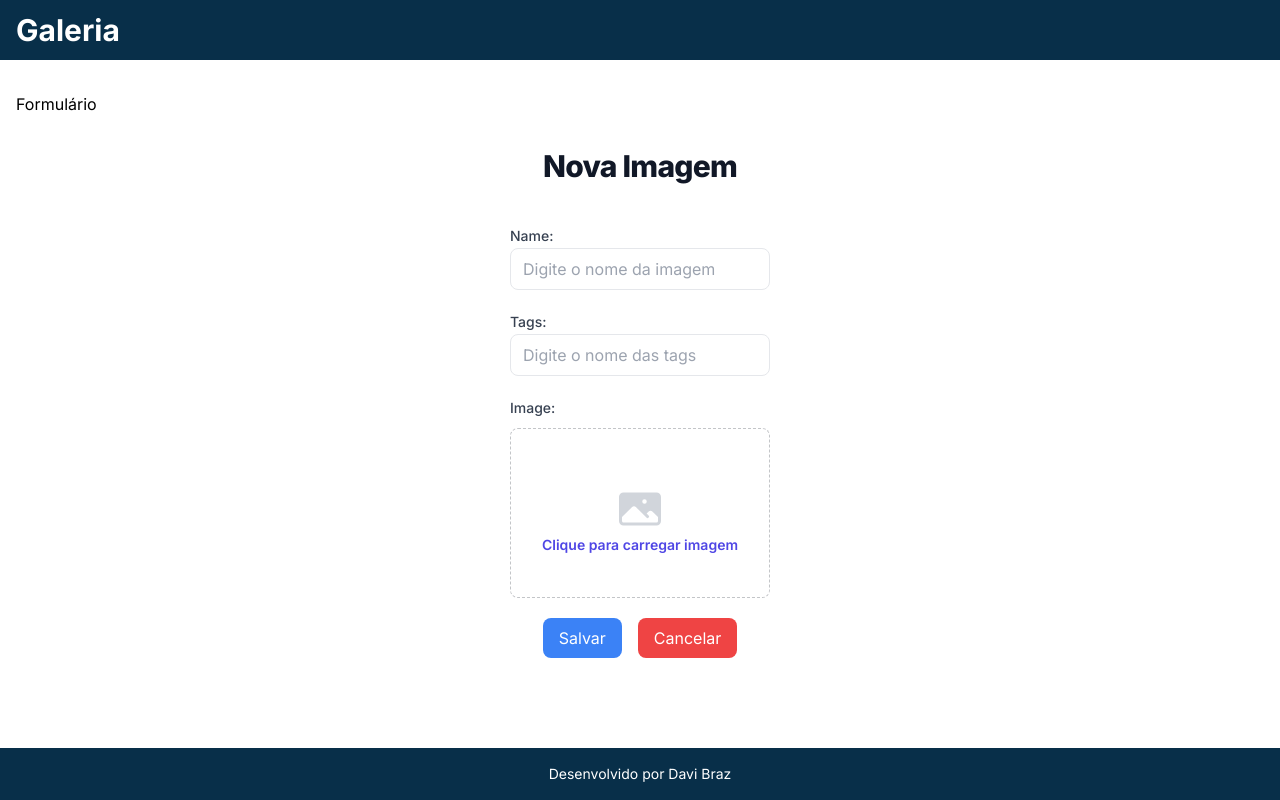
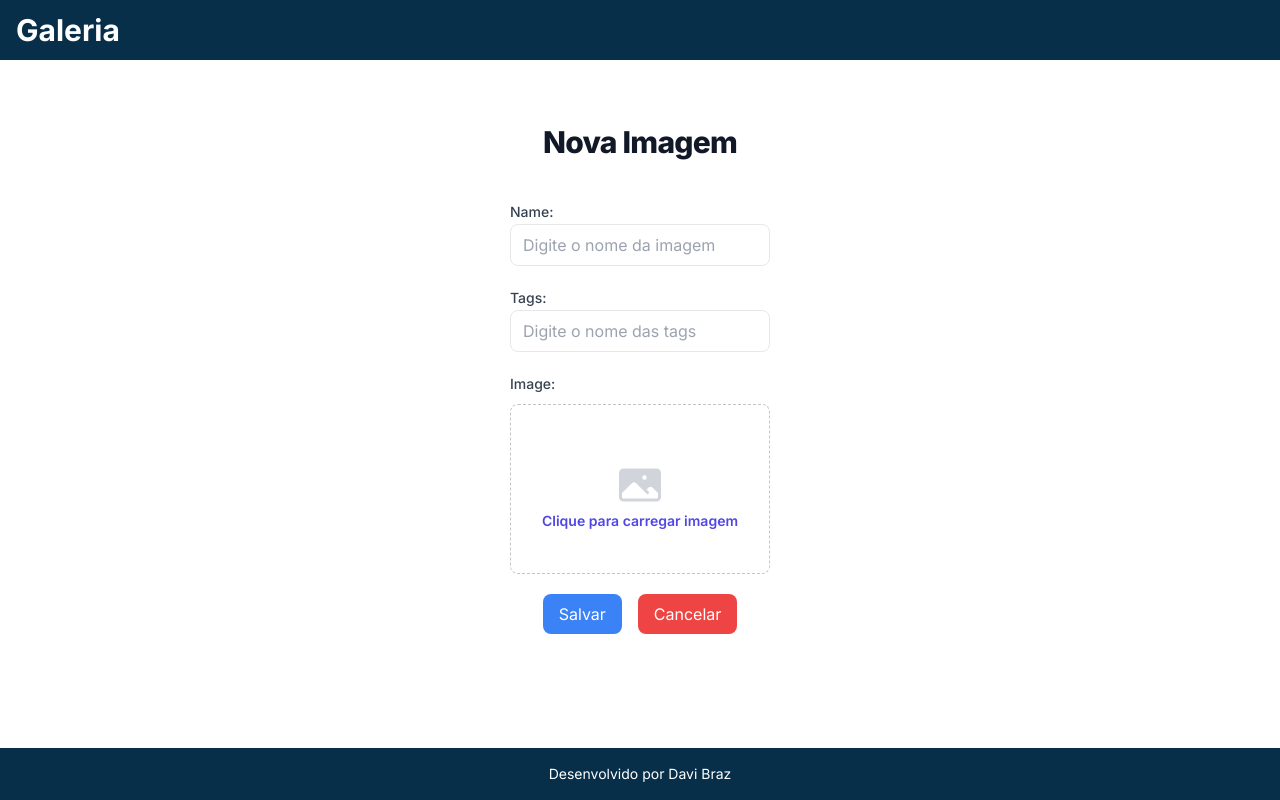
Before and after one commit to DaviBrazz/galeria-imagens-react-springboot, a Next.js app in the folder galeria/: page /formulario in a window 1280 px wide. Built offline with nearby package versions, Linux system fonts and the light colour scheme.

Commit message:
Correção do h1

```diff
--- a/galeria/src/app/formulario/page.tsx
+++ b/galeria/src/app/formulario/page.tsx
@@ -5,7 +5,6 @@ import Link from 'next/link'
 export default function Home() {
   return (
     <Template>
-      <h1 className="text-black">Formulário</h1>
       <section className='flex flex-col items-center justify-center my-5'>
         <h5 className='mt-3 mb-10 text-3xl font-extrabold tracking-tight text-gray-900'>Nova Imagem</h5>
         <form >
```
